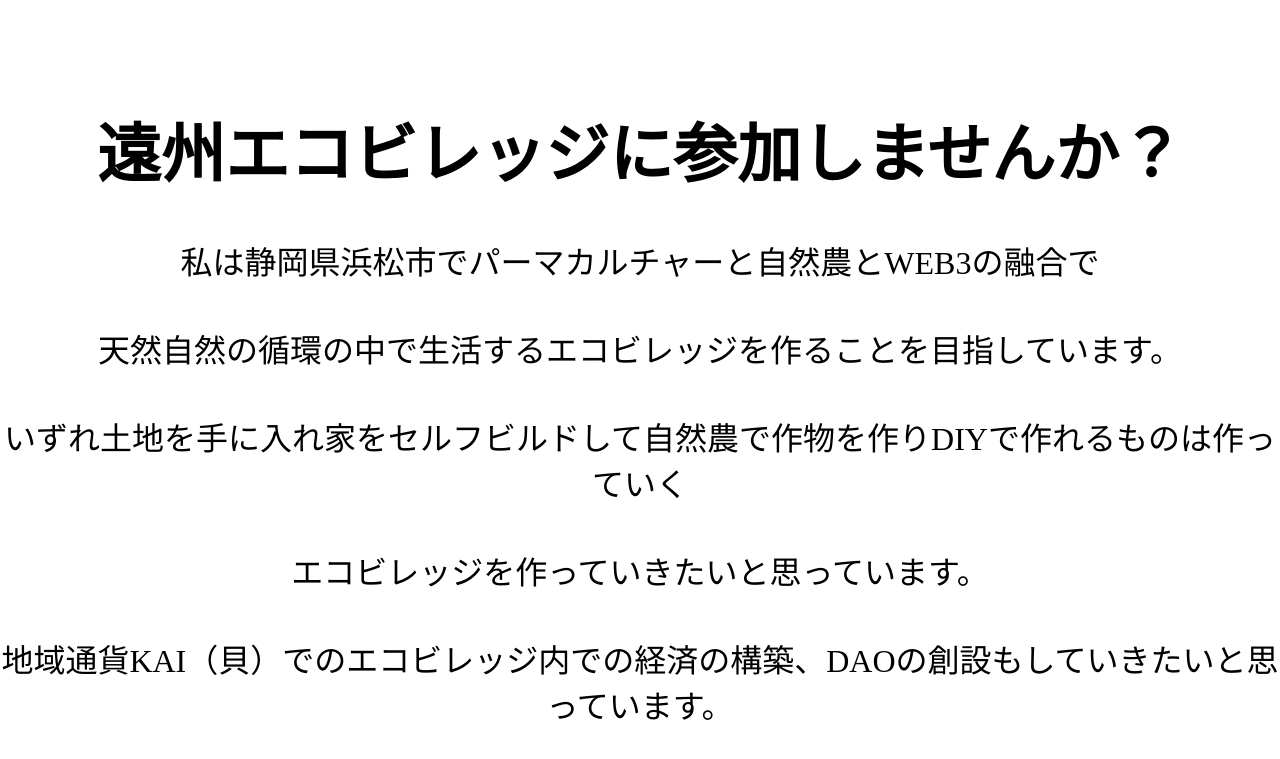
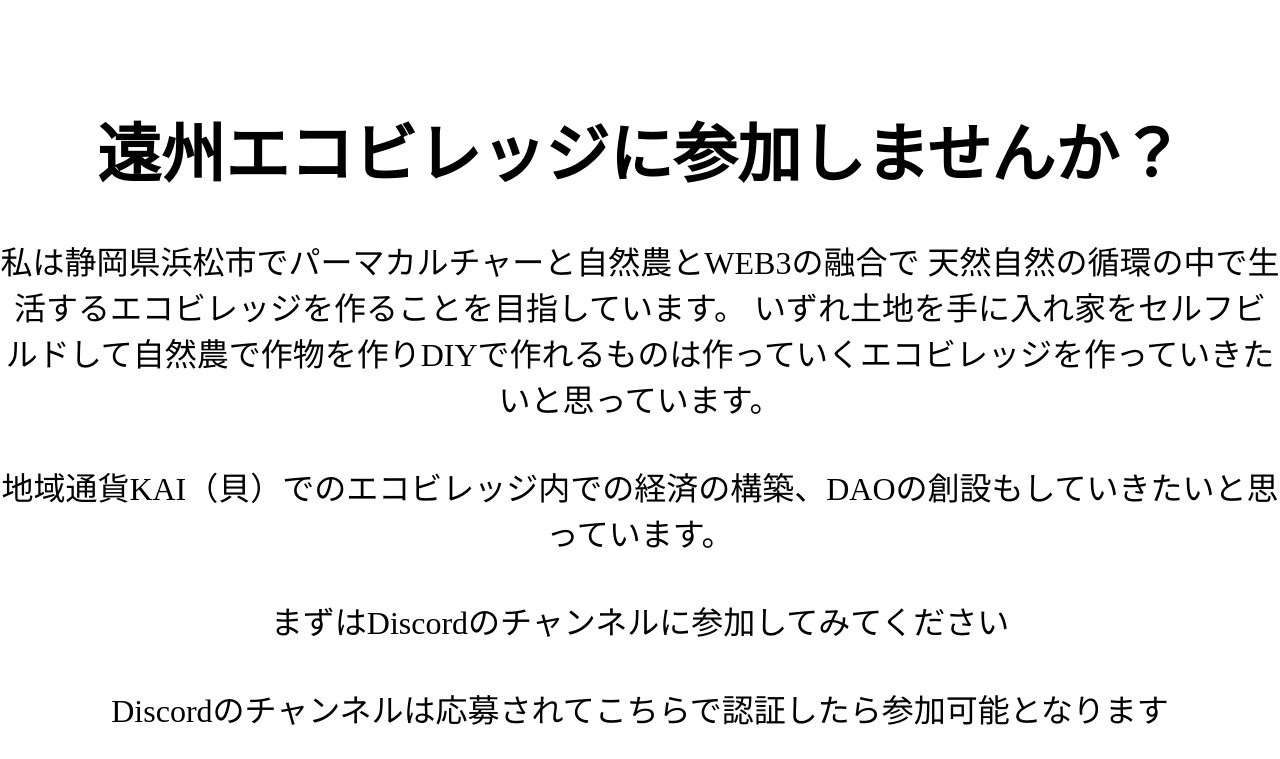
Before and after one commit to JUNGLE-ArtLabs/enshu_ecovillage, a React (Create React App) app: page /about in a window 1280 px wide. Shown: the top 759 px of the page. Built offline with nearby package versions, Linux system fonts and the light colour scheme; a web font is replaced by a local one.

Commit message:
Update About.js for deployment

```diff
--- a/src/pages/About.js
+++ b/src/pages/About.js
@@ -8,10 +8,9 @@ export default function About() {
     return (
       <div className="about-container">
         <h2>遠州エコビレッジに参加しませんか？</h2>
-        <p>私は静岡県浜松市でパーマカルチャーと自然農とWEB3の融合で</p>
-        <p>天然自然の循環の中で生活するエコビレッジを作ることを目指しています。</p>
-        <p>いずれ土地を手に入れ家をセルフビルドして自然農で作物を作りDIYで作れるものは作っていく</p>
-        <p>エコビレッジを作っていきたいと思っています。</p>
+        <p>私は静岡県浜松市でパーマカルチャーと自然農とWEB3の融合で
+           天然自然の循環の中で生活するエコビレッジを作ることを目指しています。
+           いずれ土地を手に入れ家をセルフビルドして自然農で作物を作りDIYで作れるものは作っていくエコビレッジを作っていきたいと思っています。</p>
         <p>地域通貨KAI（貝）でのエコビレッジ内での経済の構築、DAOの創設もしていきたいと思っています。</p>
         <p>まずはDiscordのチャンネルに参加してみてください</p>
         <p>Discordのチャンネルは応募されてこちらで認証したら参加可能となります</p>
```
